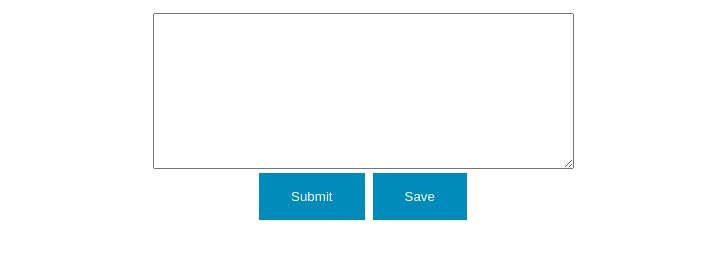
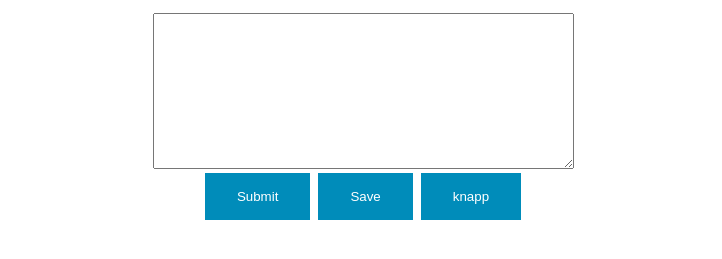
Before and after one commit to Henriktor/ShuffleString, a website: page index.html in a window 1280 px wide. Shown: the part 127-386 px from the top of the page, without its empty margins (277-999 px from the left). Drawn offline with Linux system fonts and the light colour scheme.

Commit message:
some shit

```diff
--- a/index.html
+++ b/index.html
@@ -42,6 +42,7 @@ input[type=button] {
         <br>
         <input type="button" onclick="inputter()" value="Submit">
         <input type="button" onclick="sAve()" value="Save">
-        <p id="out"></p>
+        <input type="button" onclick="formSaved()" value="knapp">
+       <p id="out"></p>
     </div>
 </body>
--- a/input.js
+++ b/input.js
@@ -40,15 +40,9 @@ function sAve() {
    })
 }
 
-/*function saveSlot() {
+function formSaved() {
 
-  this.entry = entry //actual string or array from fisher-yates
-  this.date = date
+    console.log("jag fungerar")
+ a
 
-  this.demo = function() {
-
-    console.log("hej " + this.entry)
-  }
-
-}
-*/
+};
```
